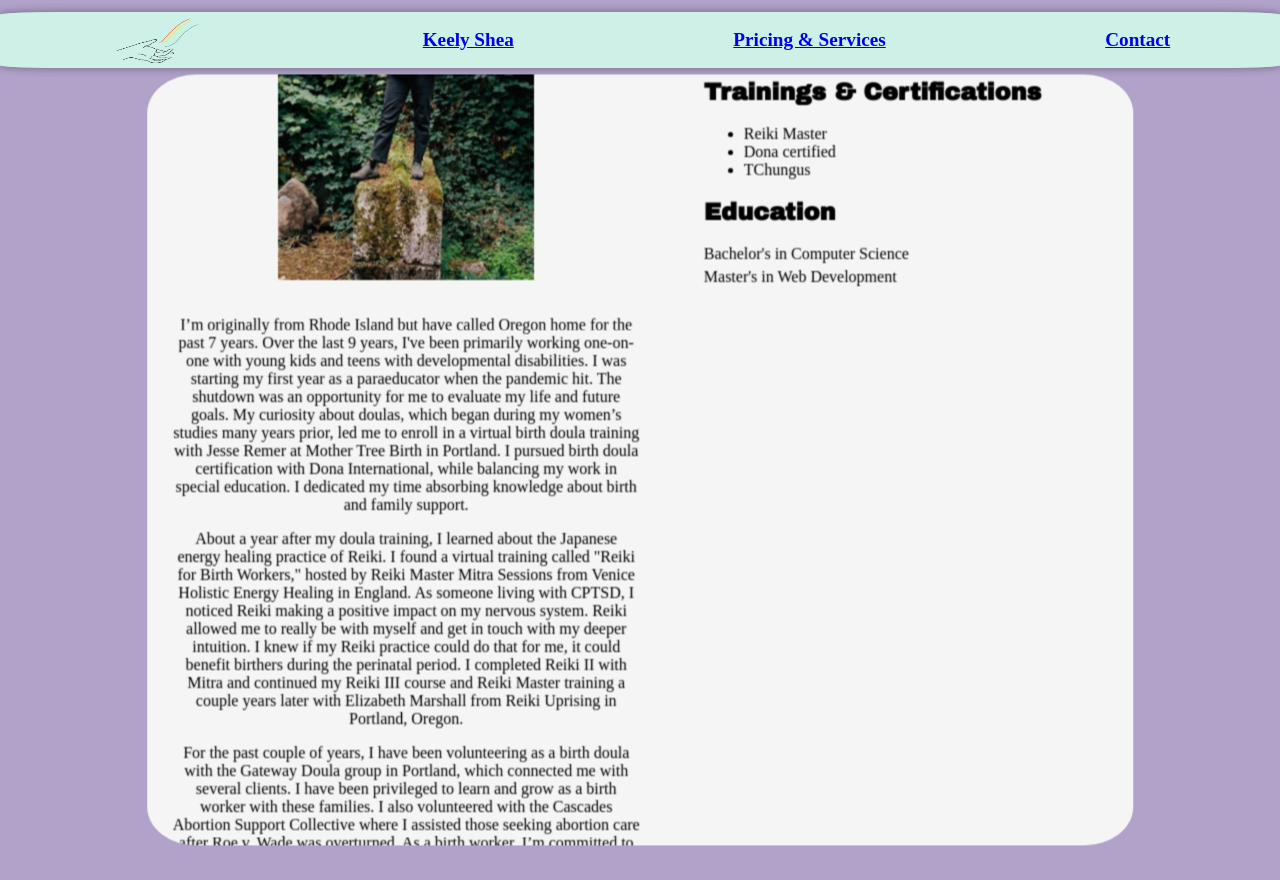
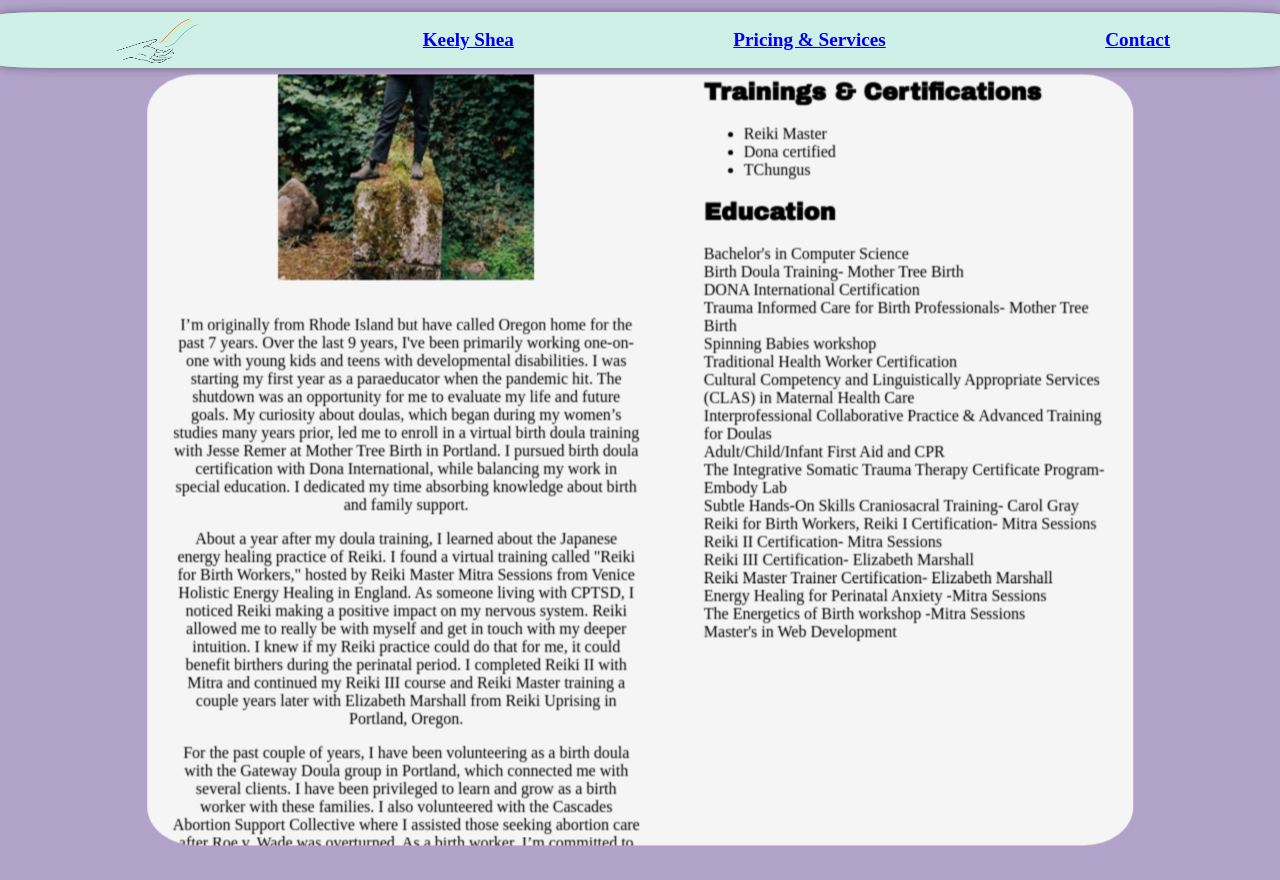
Before and after one commit to Zacharyjsultan/KSS-50, a React (Create React App) app: page / in a window 1280 px wide. Built offline with nearby package versions, Linux system fonts and the light colour scheme; a web font is replaced by a local one.

Commit message:
unordered list of certs

```diff
--- a/src/Components/About.jsx
+++ b/src/Components/About.jsx
@@ -95,12 +95,45 @@ export default function About() {
                 <div className="education-section">
                   <h2 className="education-title">Education</h2>
                   <ul className="education-list">
-                    <li className="education-item">
-                      Bachelor's in Computer Science
+                    <li>Bachelor's in Computer Science</li>
+                    <li>Birth Doula Training- Mother Tree Birth</li>
+                    <li>DONA International Certification</li>
+                    <li>
+                      Trauma Informed Care for Birth Professionals- Mother Tree
+                      Birth
                     </li>
-                    <li className="education-item">
-                      Master's in Web Development
+                    <li>Spinning Babies workshop</li>
+                    <li>Traditional Health Worker Certification</li>
+                    <li>
+                      Cultural Competency and Linguistically Appropriate
+                      Services (CLAS) in Maternal Health Care
                     </li>
+                    <li>
+                      Interprofessional Collaborative Practice & Advanced
+                      Training for Doulas
+                    </li>
+                    <li>Adult/Child/Infant First Aid and CPR</li>
+                    <li>
+                      The Integrative Somatic Trauma Therapy Certificate
+                      Program- Embody Lab
+                    </li>
+                    <li>
+                      Subtle Hands-On Skills Craniosacral Training- Carol Gray
+                    </li>
+                    <li>
+                      Reiki for Birth Workers, Reiki I Certification- Mitra
+                      Sessions
+                    </li>
+                    <li>Reiki II Certification- Mitra Sessions</li>
+                    <li>Reiki III Certification- Elizabeth Marshall</li>
+                    <li>
+                      Reiki Master Trainer Certification- Elizabeth Marshall
+                    </li>
+                    <li>
+                      Energy Healing for Perinatal Anxiety -Mitra Sessions
+                    </li>
+                    <li>The Energetics of Birth workshop -Mitra Sessions</li>
+                    <li>Master's in Web Development</li>
                     {/* Add more education items as needed */}
                   </ul>
                 </div>
```
